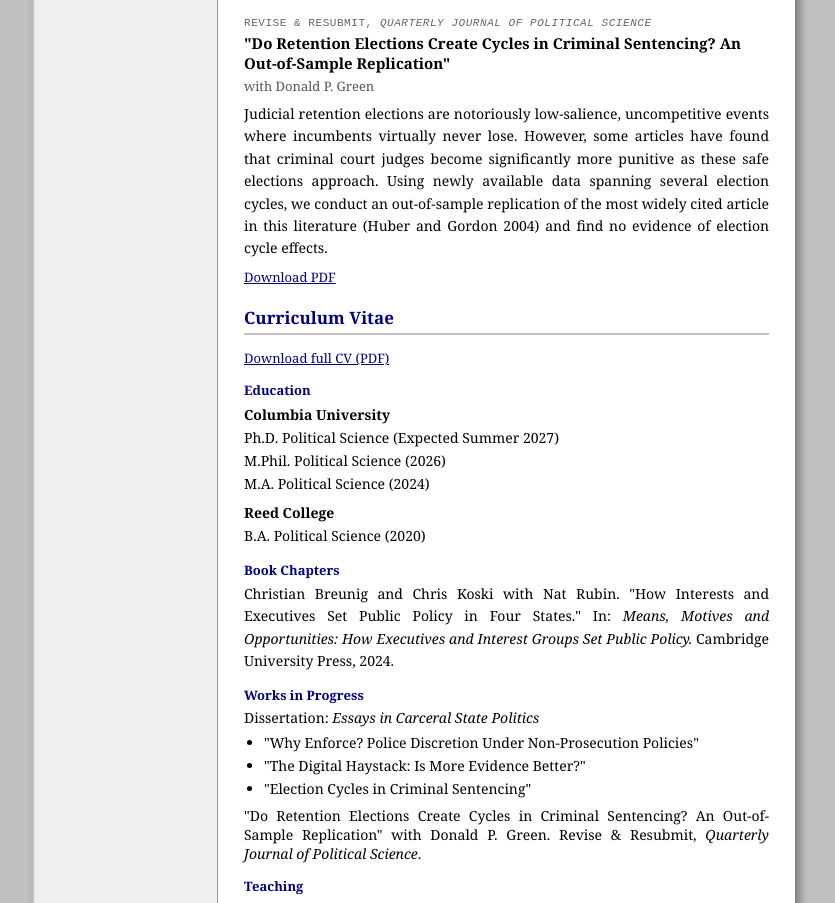
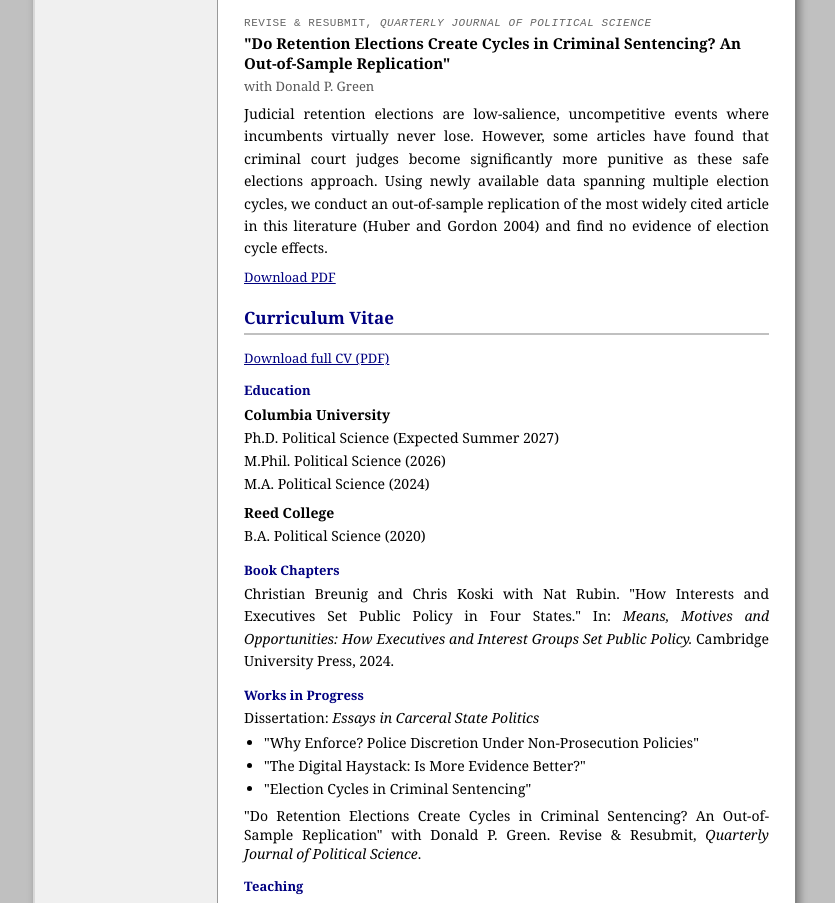
Before and after one commit to natmrubin/academic-website, a plain HTML site: page index.html in a window 1280 px wide. Shown: the part 914-1817 px from the top of the page, without its empty margins (225-1060 px from the left). Drawn offline with Linux system fonts and the light colour scheme.

Commit message:
Match retention elections abstract to paper PDF
Co-Authored-By: Claude Opus 5.5 <noreply@anthropic.com>

```diff
--- a/index.html
+++ b/index.html
@@ -132,7 +132,7 @@
           <div style="font-family: 'Courier New', monospace; font-size: 11px; text-transform: uppercase; letter-spacing: 0.05em; color: #666666; margin-bottom: 4px;">Revise &amp; Resubmit, <em>Quarterly Journal of Political Science</em></div>
           <div style="font-size: 15px; font-weight: bold; margin-bottom: 4px;">"Do Retention Elections Create Cycles in Criminal Sentencing? An Out-of-Sample Replication"</div>
           <div style="font-size: 13px; color: #555555; margin-bottom: 8px;">with Donald P. Green</div>
-          <p style="font-size: 14px; line-height: 1.6; text-align: justify; margin: 0 0 8px;">Judicial retention elections are notoriously low-salience, uncompetitive events where incumbents virtually never lose. However, some articles have found that criminal court judges become significantly more punitive as these safe elections approach. Using newly available data spanning several election cycles, we conduct an out-of-sample replication of the most widely cited article in this literature (Huber and Gordon 2004) and find no evidence of election cycle effects.</p>
+          <p style="font-size: 14px; line-height: 1.6; text-align: justify; margin: 0 0 8px;">Judicial retention elections are low-salience, uncompetitive events where incumbents virtually never lose. However, some articles have found that criminal court judges become significantly more punitive as these safe elections approach. Using newly available data spanning multiple election cycles, we conduct an out-of-sample replication of the most widely cited article in this literature (Huber and Gordon 2004) and find no evidence of election cycle effects.</p>
           <div style="font-size: 13px;"><a href="uploads/Rubin_Green_Retention_Elections.pdf" target="_blank" style="color: #000080;">Download PDF</a></div>
         </div>
 
```
